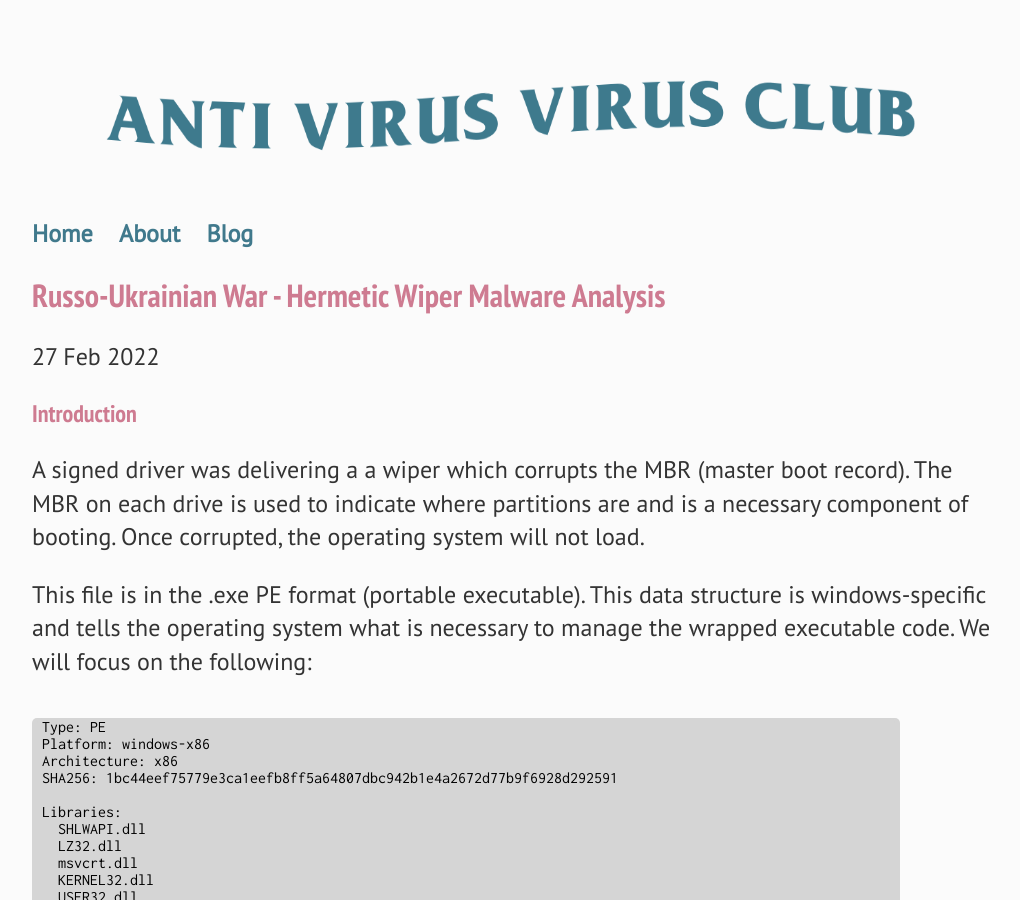
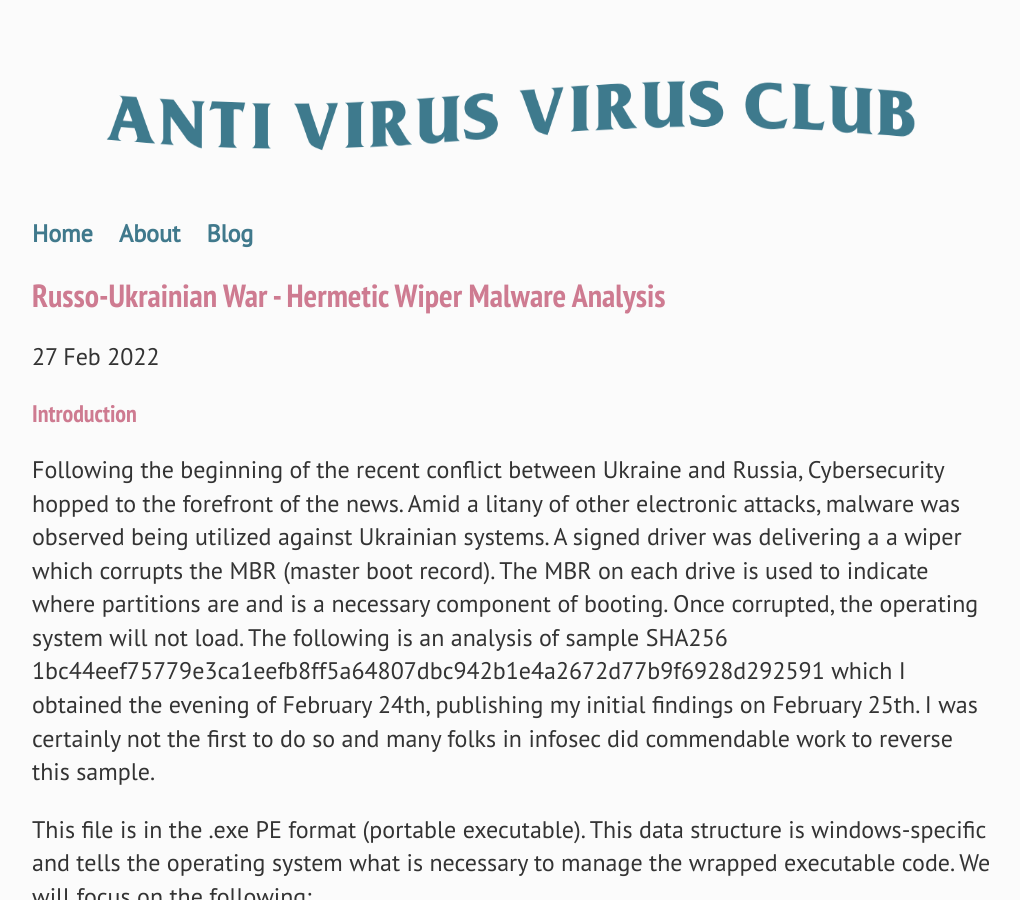
Before and after one commit to mmssr/mmssr.github.io, a Jekyll site: the page built from _posts/2022-02-27-Russo-Ukrainian War - Hermetic Wiper Malware Analysis.md, in a window 1280 px wide and 900 px high. Shown: the whole window, without its empty margins (128-1148 px from the left). Built offline with Jekyll 4.4.1, drawn with Linux system fonts in a browser that asks for light colours.

Commit message:
Update 2022-02-27-Russo-Ukrainian War - Hermetic Wiper Malware Analysis.md

````diff
--- a/_posts/2022-02-27-Russo-Ukrainian War - Hermetic Wiper Malware Analysis.md
+++ b/_posts/2022-02-27-Russo-Ukrainian War - Hermetic Wiper Malware Analysis.md
@@ -5,7 +5,7 @@
 ---
 
 <h2>Introduction</h2>
-A signed driver was delivering a a wiper which corrupts the MBR (master boot record). The MBR on each drive is used to indicate where partitions are and is a necessary component of booting. Once corrupted, the operating system will not load.
+Following the beginning of the recent conflict between Ukraine and Russia, Cybersecurity hopped to the forefront of the news. Amid a litany of other electronic attacks, malware was observed being utilized against Ukrainian systems. A signed driver was delivering a a wiper which corrupts the MBR (master boot record). The MBR on each drive is used to indicate where partitions are and is a necessary component of booting. Once corrupted, the operating system will not load. The following is an analysis of sample SHA256 1bc44eef75779e3ca1eefb8ff5a64807dbc942b1e4a2672d77b9f6928d292591 which I obtained the evening of February 24th, publishing my initial findings on February 25th. I was certainly not the first to do so and many folks in infosec did commendable work to reverse this sample.
 
 This file is in the .exe PE format (portable executable). This data structure is windows-specific and tells the operating system what is necessary to manage the wrapped executable code. We will focus on the following:
 ```
````
